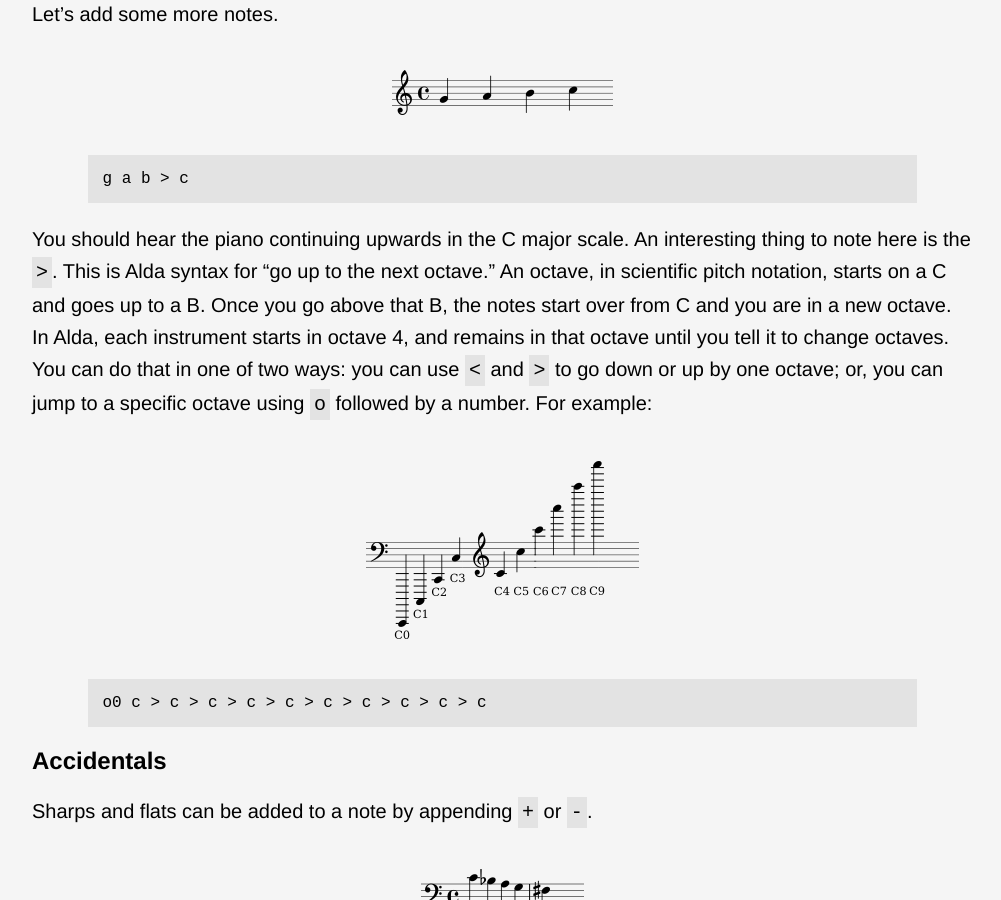
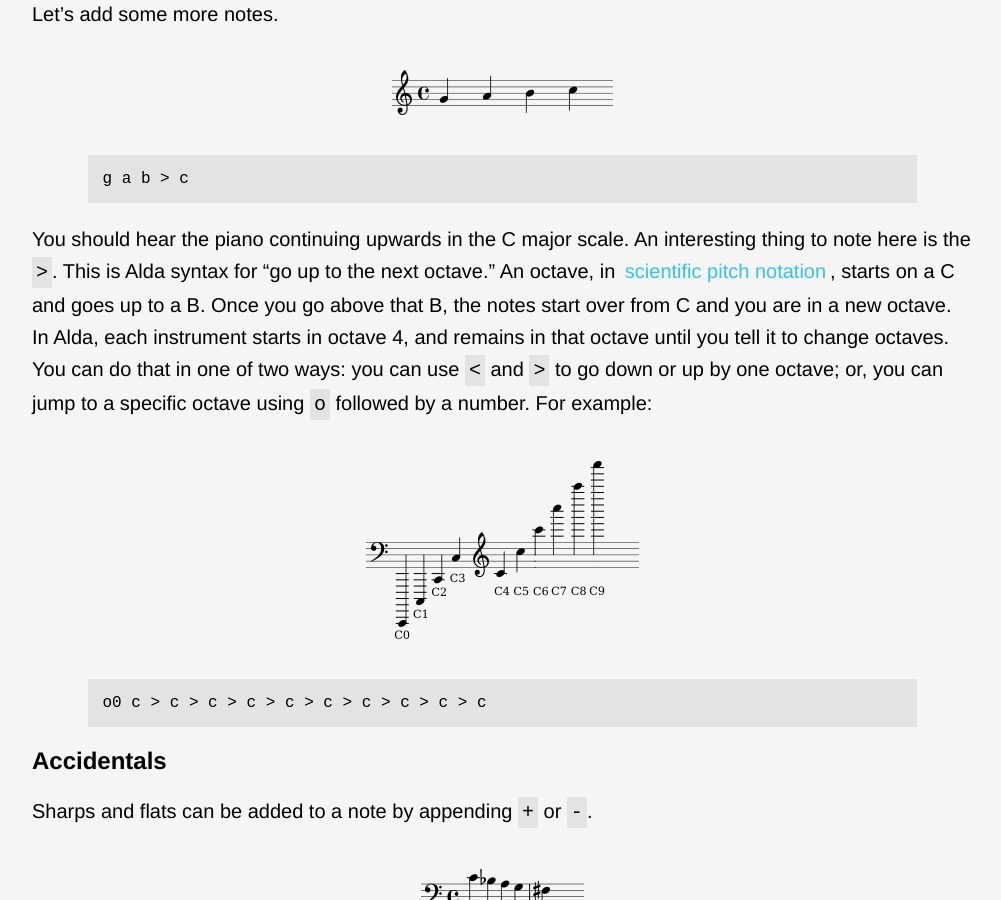
Before and after one commit to alda-lang/alda.io, a Jekyll site: the page built from tutorial.md, in a window 1280 px wide and 900 px high, scrolled down 1309 px. Shown: the whole window, without its empty margins (138-1139 px from the left). Built offline with Jekyll 4.4.1, drawn with Linux system fonts in a browser that asks for light colours; some of the changed lines change nothing that is shown; some of the changed text lies outside the part shown.

Commit message:
Tutorial: Re-add links that went missing in the copypasta

````diff
--- a/tutorial.md
+++ b/tutorial.md
@@ -52,7 +52,15 @@
 g a b > c
 ```
 
-You should hear the piano continuing upwards in the C major scale. An interesting thing to note here is the `>`. This is Alda syntax for “go up to the next octave.” An octave, in scientific pitch notation, starts on a C and goes up to a B. Once you go above that B, the notes start over from C and you are in a new octave. In Alda, each instrument starts in octave 4, and remains in that octave until you tell it to change octaves. You can do that in one of two ways: you can use `<` and `>` to go down or up by one octave; or, you can jump to a specific octave using `o` followed by a number. For example:
+You should hear the piano continuing upwards in the C major scale. An
+interesting thing to note here is the `>`. This is Alda syntax for “go up to the
+next octave.” An octave, in [scientific pitch
+notation][scientific-pitch-notation], starts on a C and goes up to a B. Once you
+go above that B, the notes start over from C and you are in a new octave. In
+Alda, each instrument starts in octave 4, and remains in that octave until you
+tell it to change octaves. You can do that in one of two ways: you can use `<`
+and `>` to go down or up by one octave; or, you can jump to a specific octave
+using `o` followed by a number. For example:
 
 ![score octaves 2](/images/score03.png)
 
@@ -110,7 +118,8 @@
 
 ### Dotted notes
 
-You can use dotted notes, too. Simply add one or more `.`s onto the end of a note length.
+You can use [dotted notes][dotted-notes], too. Simply add one or more `.`s onto
+the end of a note length.
 
 ![score dots](/images/score08.png)
 
@@ -277,5 +286,8 @@
 If you'd like to go deeper, check out [the docs][docs] or come chat with us on
 [Slack][slack]!
 
+[scientific-pitch-notation]: https://en.wikipedia.org/wiki/Scientific_pitch_notation
+[dotted-notes]: https://en.wikipedia.org/wiki/Dotted_note
+
 [docs]: https://github.com/alda-lang/alda/blob/master/doc/index.md
 [slack]: https://slack.alda.io
````
